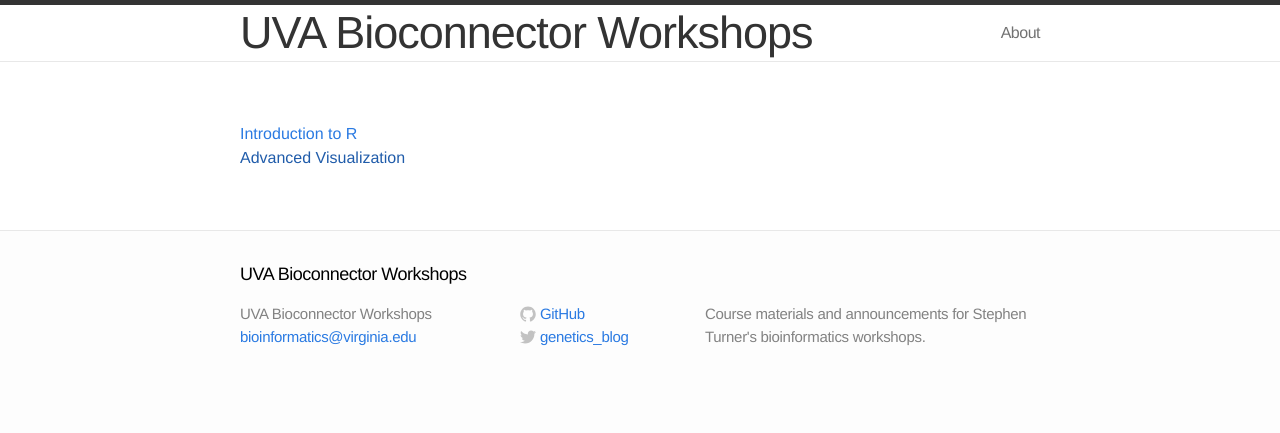
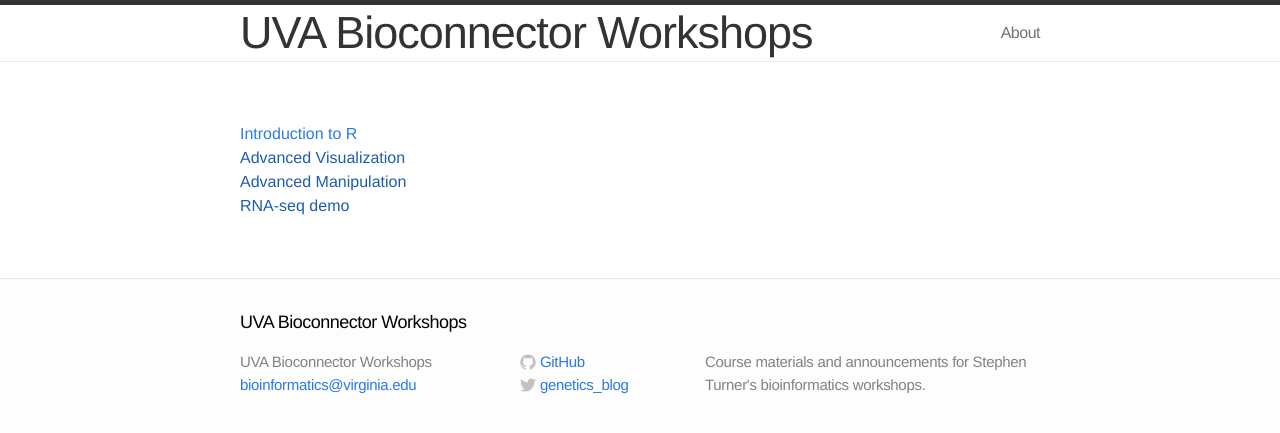
Before and after one commit to bioconnector/workshops2015, a Jekyll site: the page built from lessons/r/index.md, in a window 1280 px wide. Shown: the top 433 px of the page. Built offline with Jekyll 4.4.1, drawn with Linux system fonts in a browser that asks for light colours; Markdown is read by kramdown in place of the engine named in the settings.

Commit message:
renamed some things

```diff
--- a/lessons/r/index.md
+++ b/lessons/r/index.md
@@ -4,3 +4,5 @@
 
 [Introduction to R](r-intro)
 [Advanced Visualization]()
+[Advanced Manipulation]()
+[RNA-seq demo]()
```
Also changed, not shown: lessons/r/r-intro.Rmd (renamed from lessons/r/01-intro-r.Rmd), lessons/r/r-intro.md (renamed from lessons/r/01-intro-r.md).
